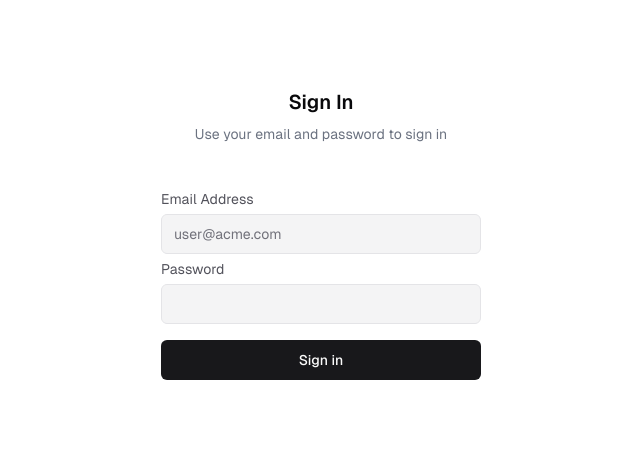
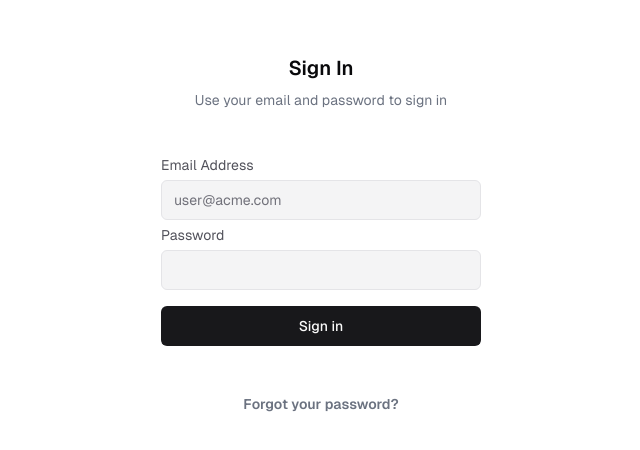
Before and after one commit to gabrpark/nextjs-ai-chatbot, a Next.js app: page /login in a window 1280 px wide. Shown: the part 166-616 px from the top of the page, without its empty margins (319-959 px from the left). Built offline with nearby package versions, Linux system fonts and the light colour scheme.

Commit message:
Update login page to include a "Forgot your password?" link and comment out the sign-up prompt for future use

```diff
--- a/app/(auth)/login/page.tsx
+++ b/app/(auth)/login/page.tsx
@@ -49,6 +49,21 @@ export default function Page() {
         <AuthForm action={handleSubmit} defaultEmail={email}>
           <SubmitButton>Sign in</SubmitButton>
         </AuthForm>
+
+        {/* Commented out signup link for future use */}
+        {/* <p className="text-center text-sm text-gray-500">
+          Don't have an account?{' '}
+          <Link href="/signup" className="font-semibold text-gray-500 hover:text-gray-600">
+            Sign up
+          </Link>
+        </p> */}
+
+        {/* Add forgot password link */}
+        <p className="text-center text-sm text-gray-500">
+          <Link href="/forgot-password" className="font-semibold text-gray-500 hover:text-gray-600">
+            Forgot your password?
+          </Link>
+        </p>
       </div>
     </div>
   );
```
